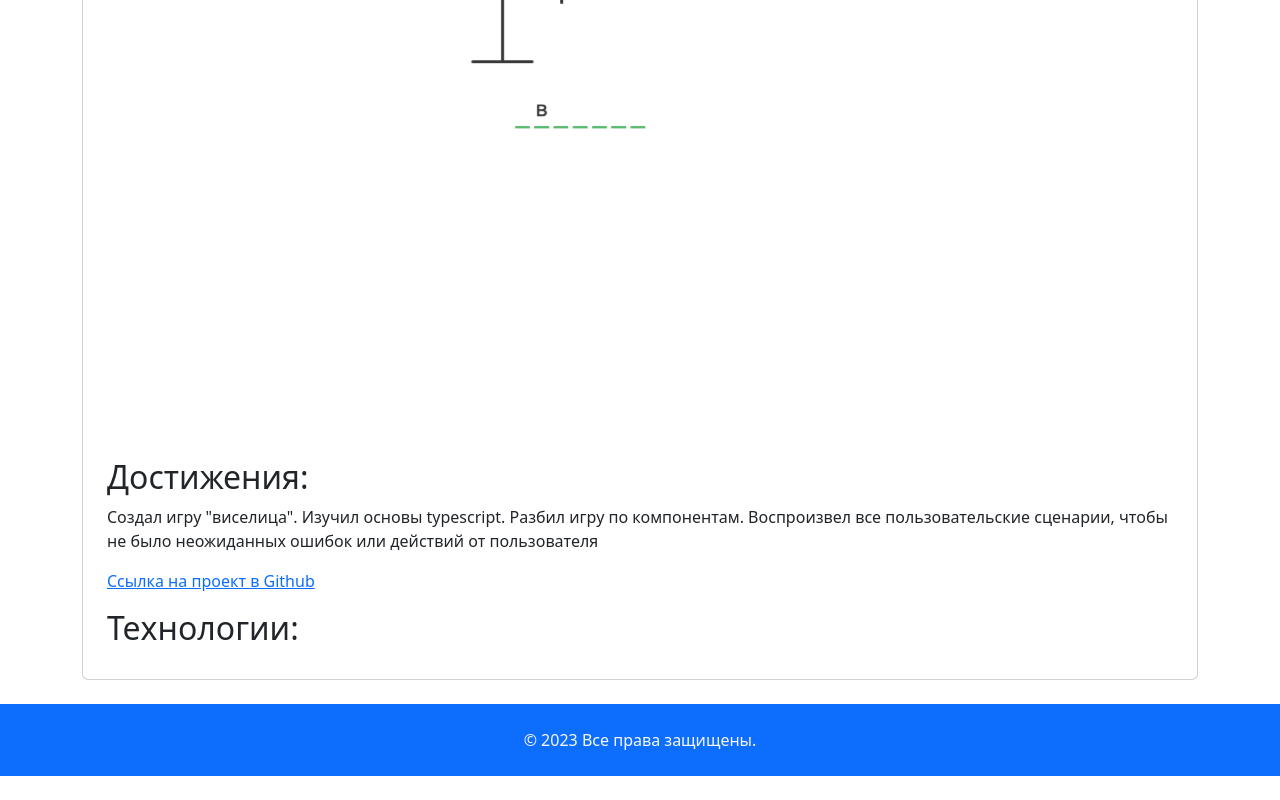
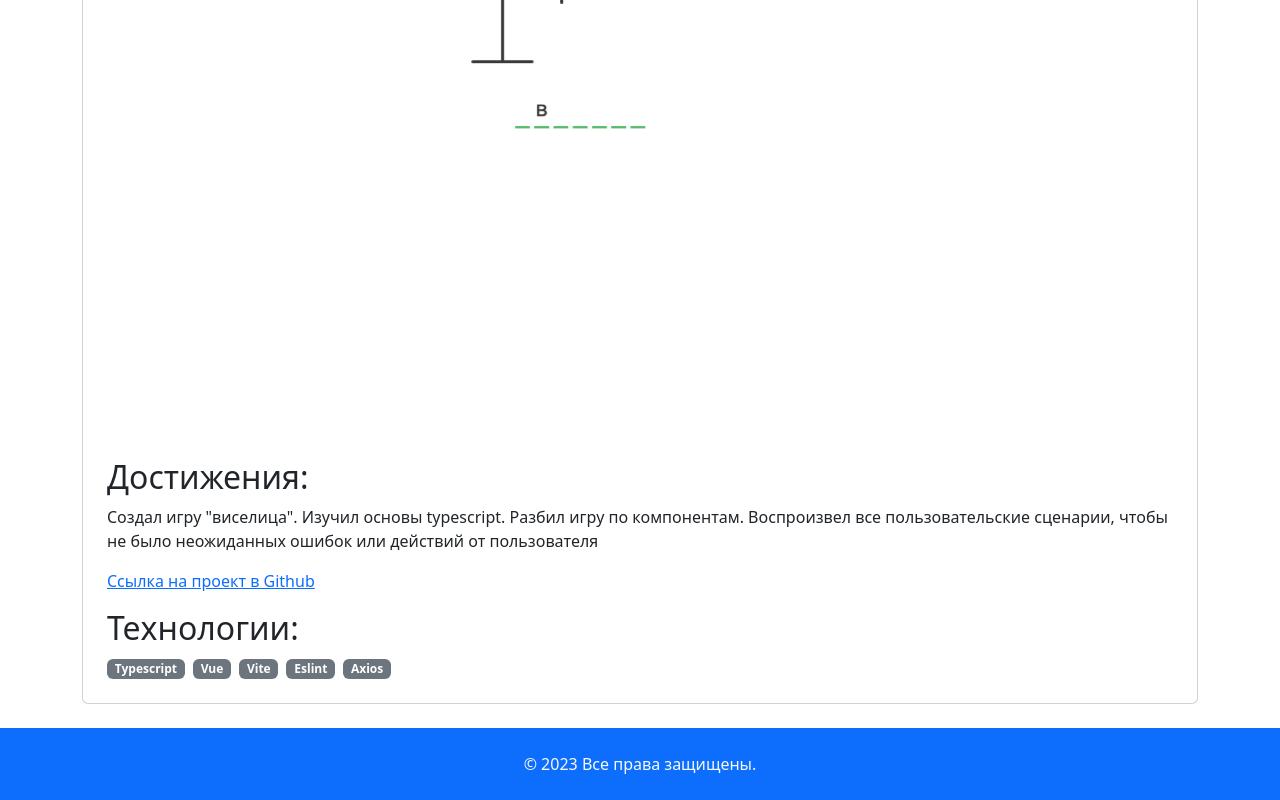
Before and after one commit to bobrov-site/portfolio, a Vue app: page /pet/pet-projects/hangman in a window 1280 px wide. Shown: the part 401-1201 px from the top of the page. Before the commit the page ends 1177 px from the top, so only its background shows below. Built offline with nearby package versions, Linux system fonts and the light colour scheme.

Commit message:
add hangman tech stack

```diff
--- a/src/views/HangmanView.vue
+++ b/src/views/HangmanView.vue
@@ -1,5 +1,5 @@
 <template>
-    <ProjectContent :images="images" :github-url="githubUrl" :title="title" :responsibilities="responsibilities" :achivments="achivments"/>
+    <ProjectContent :tech-stack="techStack" :images="images" :github-url="githubUrl" :title="title" :responsibilities="responsibilities" :achivments="achivments"/>
 </template>
 
 <script setup>
@@ -14,6 +14,14 @@ const images = [
 
 const title = 'Виселица (hangman)'
 const githubUrl = 'https://github.com/bobrov-site/todolistvue'
+
+const techStack = [
+    'Typescript',
+    'Vue',
+    'Vite',
+    'Eslint',
+    'Axios'
+]
 </script>
 
 <style lang="scss" scoped>
```
